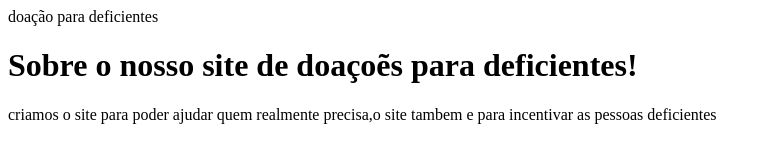
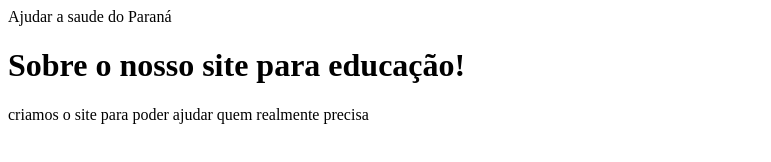
Before and after one commit to LuisHenrique123421/site, a plain HTML site: page index.html in a window 1280 px wide. Shown: the whole page, without its empty margins (0-771 px from the left). Drawn offline with Linux system fonts and the light colour scheme.

Commit message:
Update index.html

```diff
--- a/index.html
+++ b/index.html
@@ -1,19 +1,18 @@
- <!DOCTYPE html>
+<!DOCTYPE html>
  <html lang="pt-br">
  <meta charset="UTF-8" >
 
-<tittle>doação para deficientes</title>
+<tittle>Ajudar a saude do Paraná</title>
 
 </head>
 
 <body>
-      <p style="font-size:20px ;text-align: center;"</font></style><h1>Sobre o nosso site de doaçoẽs para deficientes!</h1>
+      <p style="font-size:20px ;text-align: center;"</font></style><h1>Sobre o nosso site para educação!</h1>
 
-  <p style="font-size:20px ;text-align: center;"></p> criamos o site para poder ajudar quem realmente precisa,o site tambem e para incentivar as pessoas deficientes</p>
+  <p style="font-size:20px ;text-align: center;"></p> criamos o site para poder ajudar quem realmente precisa</p>
 
   <p style="font-size: 20px ;text-align: center;" Nossa missão e ajudar quem realmente precisa</p>
 
 
 
   </body>
-</html>
```
